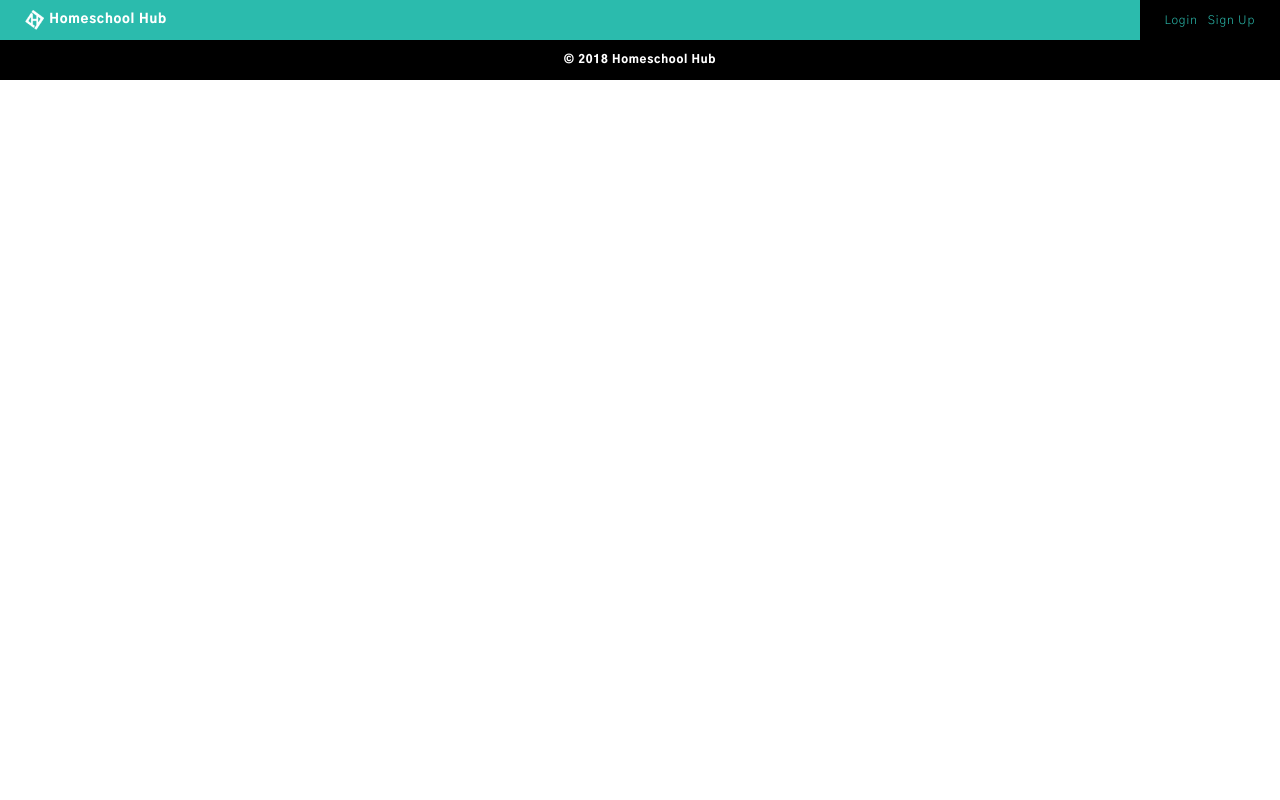
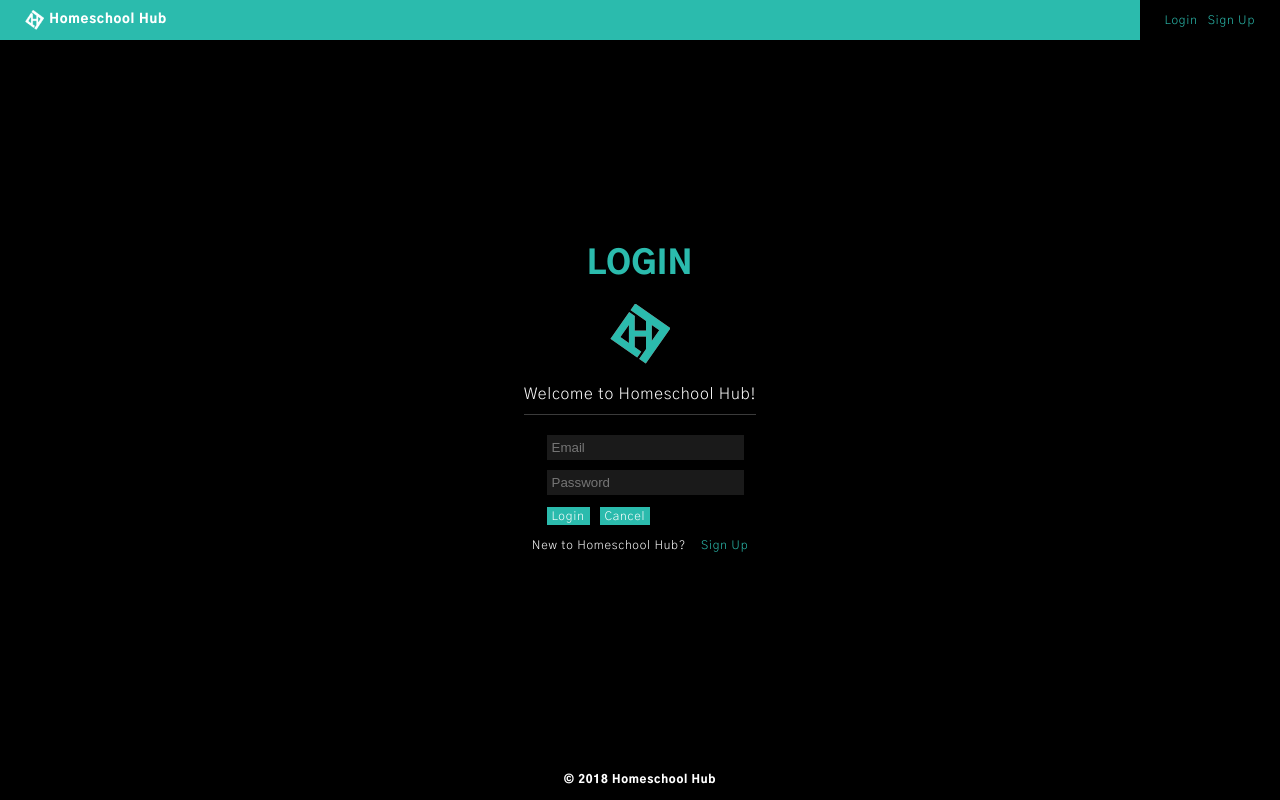
Before and after one commit to billyderringer/homeschoolhub, a React (Create React App) app: page /homeschoolhub/login in a window 1280 px wide. Built offline with nearby package versions, Linux system fonts and the light colour scheme.

Commit message:
changed more routes

```diff
--- a/src/App.js
+++ b/src/App.js
@@ -18,9 +18,9 @@ class App extends Component {
           <div className="container-main">
             <Header/>
             <Route path="/homeschoolhub/" exact strict component={Home}/>
-            <Route path="/login" component={Login}/>
-            <Route path="/register" component={Register}/>
-            <Route path="/dashboard" component={Dashboard}/>
+            <Route path="/homeschoolhub/login" component={Login}/>
+            <Route path="/homeschoolhub/register" component={Register}/>
+            <Route path="/homeschoolhub/dashboard" component={Dashboard}/>
             <Footer/>
           </div>
         </Router>
--- a/src/Layout/Header.js
+++ b/src/Layout/Header.js
@@ -12,7 +12,7 @@ class Header extends Component{
       <nav id="container-header"
            className={loggedIn ?
              "logout" : "login"}>
-        <Link to={loggedIn ? "/dashboard/terms" : "/homeschoolhub/"}
+        <Link to={loggedIn ? "/homeschoolhub/dashboard/terms" : "/homeschoolhub/"}
               id="header-brand"
               className="center-all-flex">
           {loggedIn ?
--- a/src/Pages/Login.js
+++ b/src/Pages/Login.js
@@ -103,7 +103,7 @@ class Login extends Component {
                    required/>
 
             <div>
-              <Link to="/dashboard"
+              <Link to="/homeschoolhub/dashboard"
                     type="button"
                     onClick={this.handleSubmit}
                     className="link green-button">
@@ -119,7 +119,7 @@ class Login extends Component {
           </form>
           <div className="modal-switch flex flex-row">
             <p>New to Homeschool Hub?</p>
-            <Link to="/register"
+            <Link to="/homeschoolhub/register"
                   onClick={this.switchModal}
                   className="green-link">
               Sign Up
--- a/src/Pages/Register.js
+++ b/src/Pages/Register.js
@@ -146,7 +146,7 @@ class Register extends Component {
           </form>
           <div className="modal-switch flex flex-row">
             <p>Already have an account?</p>
-            <Link to="/login"
+            <Link to="/homeschoolhub/login"
                   className="green-link">
               Login
             </Link>
```
